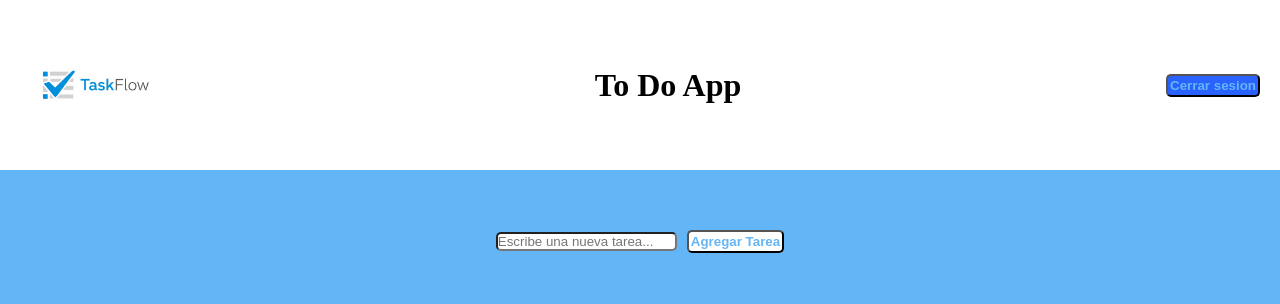
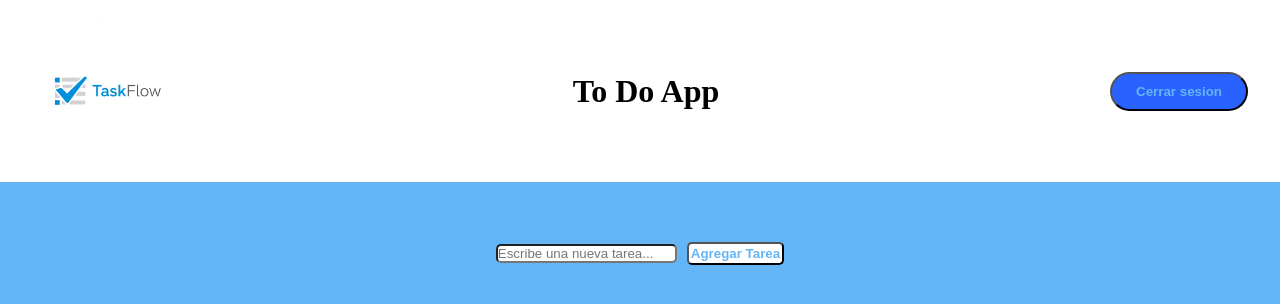
Before and after one commit to kevuxxi/Taskflow, a React (Vite) app in the folder frontend/: page /home in a window 1280 px wide. Shown: the top 304 px of the page. Built offline with nearby package versions, Linux system fonts and the light colour scheme; no server answers; the database is empty; sample sign-in values are in the browser's storage.

Commit message:
add firestore CRUD, fetch user tasks

```diff
--- a/frontend/src/pages/Home.jsx
+++ b/frontend/src/pages/Home.jsx
@@ -2,7 +2,7 @@ import { useEffect, useState, useContext } from "react"
 import Header from "../components/Header"
 import TaskList from "../components/TaskList"
 import '../styles/Home.css'
-import { collection, addDoc, query, where, onSnapshot } from "firebase/firestore"
+import { collection, addDoc, query, where, onSnapshot, updateDoc, doc, deleteDoc } from "firebase/firestore"
 import { db } from "../db/firebase.js"
 import { AuthContext } from "../Context/AuthContext.jsx"
 import Loading from "../components/Loading.jsx"
@@ -36,19 +36,27 @@ const Home = () => {
         } catch (e) {
             console.error("Error al agregar la tarea:", e);
         }
-        setTareas([...tareas, nuevatarea])
         setTexto('');
     }
 
-    const tareaCompletada = (id) => {
-        const tareaActualizada = tareas.map((tarea) => (tarea.id === id ? { ...tarea, isCompleted: !tarea.isCompleted } : tarea))
-        setTareas(tareaActualizada)
+
+
+
+
+    const tareaCompletada = async (id) => {
+        const tareaActualizada = tareas.find((tarea) => (tarea.id === id));
+        if (tareaActualizada) {
+            const taskref = doc(db, 'tasks', id);
+            await updateDoc(taskref, {
+                isCompleted: !tareaActualizada.isCompleted
+            })
+        }
     }
 
 
-    const eliminarTarea = (id) => {
-        const tareasRestantes = tareas.filter((tarea) => (tarea.id !== id))
-        setTareas(tareasRestantes)
+    const eliminarTarea = async (id) => {
+        const taskref = doc(db, 'tasks', id);
+        await deleteDoc(taskref);
     }
 
     useEffect(() => {
--- a/frontend/src/styles/Header.css
+++ b/frontend/src/styles/Header.css
@@ -1,10 +1,9 @@
 .header {
-    padding: 1rem 2rem;
+    padding: 1.6rem 3.2rem;
     display: flex;
     justify-content: space-between;
     align-items: center;
     background-color: #FFFFFF;
-    position: relative;
     max-height: 200px;
 }
 
@@ -12,14 +11,14 @@
 .logo {
     height: auto;
     width: 150px;
-    object-fit: contain;
+    object-fit: cover;
 }
 
 .header button {
     background-color: #2962FF;
     color: #64B5F6;
-    padding: 0.2rem 0.2rem;
-    border-radius: 0.5rem;
+   padding: 1rem 2.4rem;
+    border-radius: 8rem;
     font-weight: bold;
     cursor: pointer;
 
--- a/frontend/src/styles/Home.css
+++ b/frontend/src/styles/Home.css
@@ -3,10 +3,10 @@
     flex-direction: row;
     justify-content: center;
     align-items: center;
-    padding: 20px;
-    max-width: 600px;
-    margin: 40px auto;
-    gap: 10px;
+    padding: 2rem;
+    max-width: 60rem;
+    margin: 4rem auto;
+    gap: 1rem;
 }
 
 .home-container button {
```
